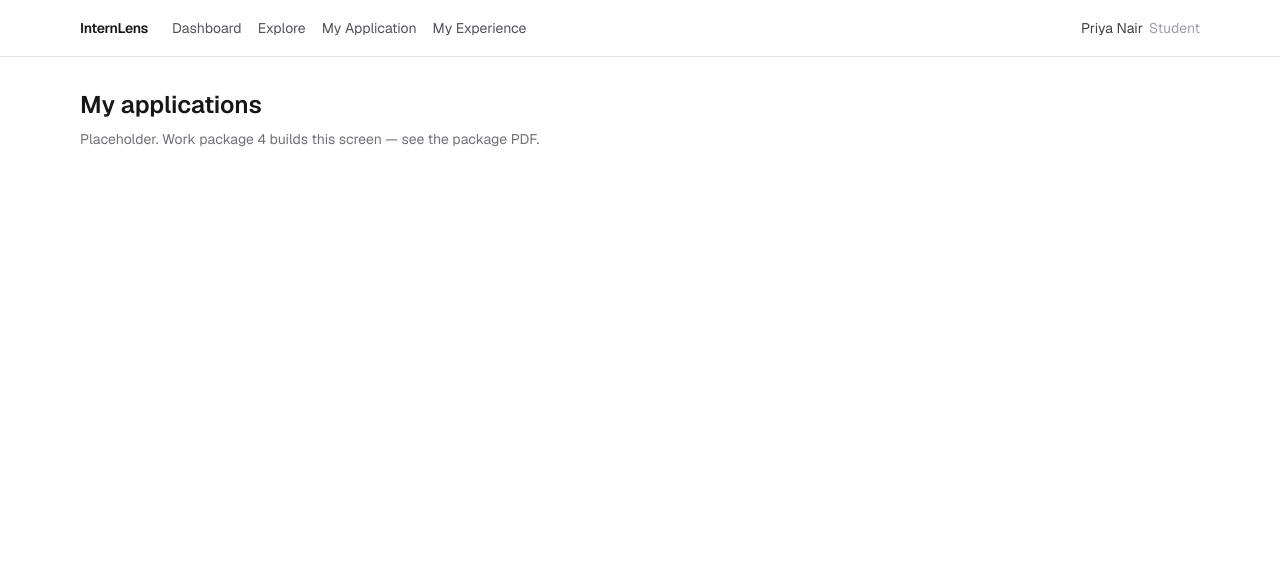
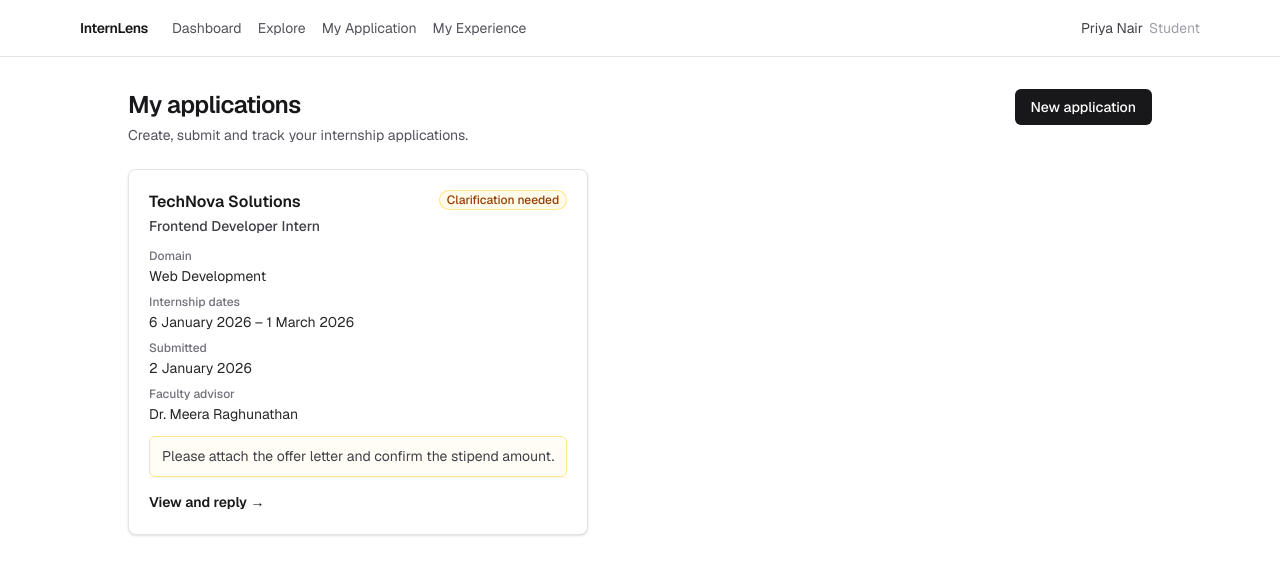
Before and after one commit to nevin-164/genesis-buildathon-app, a Next.js app: page /student/application in a window 1280 px wide. Shown: the top 574 px of the page. Built offline with nearby package versions, Linux system fonts and the light colour scheme.

Commit message:
feat: build student application list

```diff
--- a/src/app/(app)/student/application/page.tsx
+++ b/src/app/(app)/student/application/page.tsx
@@ -1,13 +1,72 @@
+import Link from "next/link";
+
+import { ApplicationCard } from "@/components/application/ApplicationCard";
+import { EmptyState } from "@/components/ui";
+import { listMyApplications } from "@/controllers/application.controller";
 import { requireStudentPage } from "@/lib/auth/dal";
+import { cn } from "@/lib/cn";
 
-export default async function Page() {
+const FOCUS_LINK = cn(
+  "focus-visible:outline-none focus-visible:ring-2 focus-visible:ring-zinc-400 focus-visible:ring-offset-2",
+);
+
+export default async function MyApplicationsPage() {
   await requireStudentPage();
+
+  const applications = await listMyApplications();
+
   return (
-    <div>
-      <h1 className="text-2xl font-semibold">My applications</h1>
-      <p className="mt-2 text-sm text-zinc-500">
-        Placeholder. Work package 4 builds this screen &mdash; see the package PDF.
-      </p>
+    <div className="mx-auto w-full max-w-5xl min-w-0 space-y-6">
+      <header className="flex flex-wrap items-start justify-between gap-4">
+        <div className="min-w-0">
+          <h1 className="text-2xl font-semibold tracking-tight text-zinc-900">
+            My applications
+          </h1>
+          <p className="mt-1 text-sm text-zinc-600">
+            Create, submit and track your internship applications.
+          </p>
+        </div>
+        <Link
+          href="/student/application/new"
+          className={cn(
+            "inline-flex shrink-0 items-center rounded-md bg-zinc-900 px-4 py-2 text-sm font-medium text-white",
+            "hover:bg-zinc-700",
+            FOCUS_LINK,
+          )}
+        >
+          New application
+        </Link>
+      </header>
+
+      {applications.length === 0 ? (
+        <EmptyState
+          title="No internship applications yet"
+          description="Create an application when you are ready to request faculty approval for an internship."
+          action={
+            <Link
+              href="/student/application/new"
+              className={cn(
+                "inline-flex items-center rounded-md border border-zinc-300 bg-white px-4 py-2",
+                "text-sm font-medium text-zinc-900 hover:bg-zinc-50",
+                FOCUS_LINK,
+              )}
+            >
+              Start an application
+            </Link>
+          }
+        />
+      ) : (
+        <ul
+          className="grid grid-cols-1 gap-4 md:grid-cols-2"
+          aria-label="Your internship applications"
+        >
+          {applications.map((application) => (
+            <li key={application.id} className="flex min-w-0">
+              <ApplicationCard application={application} />
+            </li>
+          ))}
+        </ul>
+      )}
     </div>
   );
 }
--- /dev/null
+++ b/src/components/application/ApplicationCard.tsx
@@ -0,0 +1,134 @@
+import Link from "next/link";
+
+import { Badge } from "@/components/ui";
+import {
+  APPLICATION_STATUS_LABEL,
+  APPLICATION_STATUS_TONE,
+  DOMAINS,
+  labelFor,
+} from "@/lib/constants/options";
+import { cn } from "@/lib/cn";
+import type { ApplicationListItem } from "@/types/contracts";
+
+function formatDisplayDate(isoDate: string): string {
+  return new Date(isoDate).toLocaleDateString("en-GB", {
+    day: "numeric",
+    month: "long",
+    year: "numeric",
+  });
+}
+
+function formatLastUpdated(application: ApplicationListItem): string {
+  if (application.submittedAt) {
+    return formatDisplayDate(application.submittedAt);
+  }
+  if (application.status === "draft") {
+    return "Not submitted yet";
+  }
+  return "—";
+}
+
+type StatusAction = {
+  label: string;
+  href: string;
+  showReason: boolean;
+};
+
+function statusAction(application: ApplicationListItem): StatusAction {
+  const base = `/student/application/${application.id}`;
+
+  switch (application.status) {
+    case "clarification_requested":
+      return { label: "View and reply", href: base, showReason: true };
+    case "rejected":
+      return { label: "View feedback", href: base, showReason: true };
+    case "draft":
+      return { label: "Continue application", href: `${base}/edit`, showReason: false };
+    case "submitted":
+      return { label: "View application", href: base, showReason: false };
+    case "approved":
+      return { label: "View approval", href: base, showReason: false };
+    default:
+      return { label: "View application", href: base, showReason: false };
+  }
+}
+
+const FOCUS_LINK = cn(
+  "focus-visible:outline-none focus-visible:ring-2 focus-visible:ring-zinc-400 focus-visible:ring-offset-2",
+);
+
+export function ApplicationCard({ application }: { application: ApplicationListItem }) {
+  const domainLabel = labelFor(DOMAINS, application.domain);
+  const action = statusAction(application);
+  const dateRange = `${formatDisplayDate(application.startDate)} – ${formatDisplayDate(application.endDate)}`;
+  const advisorLabel =
+    application.facultyName ?? "Waiting for a faculty advisor to be assigned";
+
+  return (
+    <article
+      className={cn(
+        "flex h-full min-w-0 flex-col rounded-lg border border-zinc-200 bg-white p-4 shadow-sm",
+        "sm:p-5",
+      )}
+    >
+      <header className="flex min-w-0 flex-wrap items-start justify-between gap-2">
+        <div className="min-w-0 flex-1">
+          <h2 className="text-base font-semibold text-zinc-900 break-words">
+            {application.companyName}
+          </h2>
+          <p className="mt-0.5 text-sm font-medium text-zinc-700 break-words">
+            {application.roleTitle}
+          </p>
+        </div>
+        <Badge tone={APPLICATION_STATUS_TONE[application.status]}>
+          {APPLICATION_STATUS_LABEL[application.status]}
+        </Badge>
+      </header>
+
+      <dl className="mt-3 space-y-2 text-sm">
+        <div className="min-w-0">
+          <dt className="text-xs font-medium text-zinc-500">Domain</dt>
+          <dd className="mt-0.5 text-zinc-800 break-words">{domainLabel}</dd>
+        </div>
+        <div className="min-w-0">
+          <dt className="text-xs font-medium text-zinc-500">Internship dates</dt>
+          <dd className="mt-0.5 text-zinc-800 break-words">{dateRange}</dd>
+        </div>
+        <div className="min-w-0">
+          <dt className="text-xs font-medium text-zinc-500">Submitted</dt>
+          <dd className="mt-0.5 text-zinc-800 break-words">{formatLastUpdated(application)}</dd>
+        </div>
+        <div className="min-w-0">
+          <dt className="text-xs font-medium text-zinc-500">Faculty advisor</dt>
+          <dd className="mt-0.5 text-zinc-800 break-words">{advisorLabel}</dd>
+        </div>
+      </dl>
+
+      {action.showReason && application.latestReason?.trim() && (
+        <p
+          className={cn(
+            "mt-3 rounded-md border px-3 py-2 text-sm leading-relaxed break-words",
+            application.status === "rejected"
+              ? "border-red-200 bg-red-50/50 text-zinc-700"
+              : "border-amber-200 bg-amber-50/50 text-zinc-700",
+          )}
+        >
+          {application.latestReason}
+        </p>
+      )}
+
+      <footer className="mt-auto border-t border-zinc-100 pt-3">
+        <Link
+          href={action.href}
+          className={cn(
+            "inline-flex items-center text-sm font-semibold text-zinc-900",
+            "hover:text-zinc-700 hover:underline",
+            FOCUS_LINK,
+          )}
+        >
+          {action.label} →
+        </Link>
+      </footer>
+    </article>
+  );
+}
```
